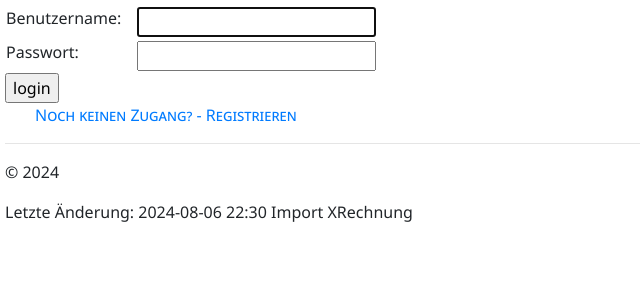
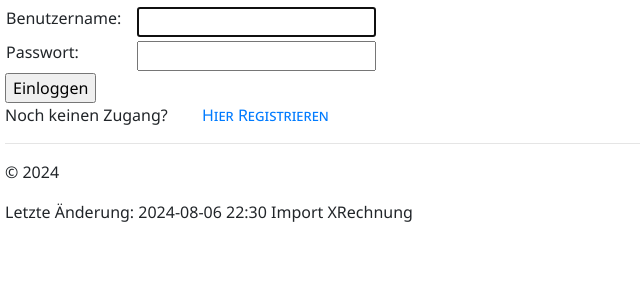
Before and after one commit to armin11/xrechnung_light, a Django app: page /accounts/login/ in a window 1280 px wide. Shown: the part 56-356 px from the top of the page, without its empty margins (0-640 px from the left). Run offline with Django 4.2, Linux system fonts and the light colour scheme; some libraries are stand-ins or nearby versions.

Commit message:
Add bootstrap to logiin / register pages

```diff
--- a/xrechnung_light/templates/registration/login.html
+++ b/xrechnung_light/templates/registration/login.html
@@ -1,5 +1,7 @@
 {% extends "../xrechnung_light/layout.html" %}
-
+{% load bootstrap4 %}
+{% bootstrap_css %}
+{% bootstrap_javascript jquery='full' %}
 {% block content %}
 
 {% if form.errors %}
@@ -28,10 +30,10 @@
 </tr>
 </table>
 
-<input type="submit" value="login">
+<input type="submit" value="Einloggen">
 <input type="hidden" name="next" value="{{ next }}">
 </form>
-<p><a href="{% url 'register' %}" class="navbar-item">Noch keinen Zugang? - Registrieren</a></p>
+<p>Noch keinen Zugang? <a href="{% url 'register' %}" class="navbar-item">Hier Registrieren</a></p>
 {# Assumes you set up the password_reset view in your URLconf #}
 {# <p><a href="{% url 'password_reset' %}">Lost password?</a></p> #}
 
--- a/xrechnung_light/templates/registration/register.html
+++ b/xrechnung_light/templates/registration/register.html
@@ -1,10 +1,12 @@
 {% extends "../xrechnung_light/layout.html" %}
-
+{% load bootstrap4 %}
+{% bootstrap_css %}
+{% bootstrap_javascript jquery='full' %}
 {% block content %}
 <h2>Registrieren</h2>
     <form method="post">
         {% csrf_token %}
-        {{ form.as_p }}
+        {% bootstrap_form form %}
         <button type="submit">Registrieren</button>
     </form>
 {% endblock %}
```
